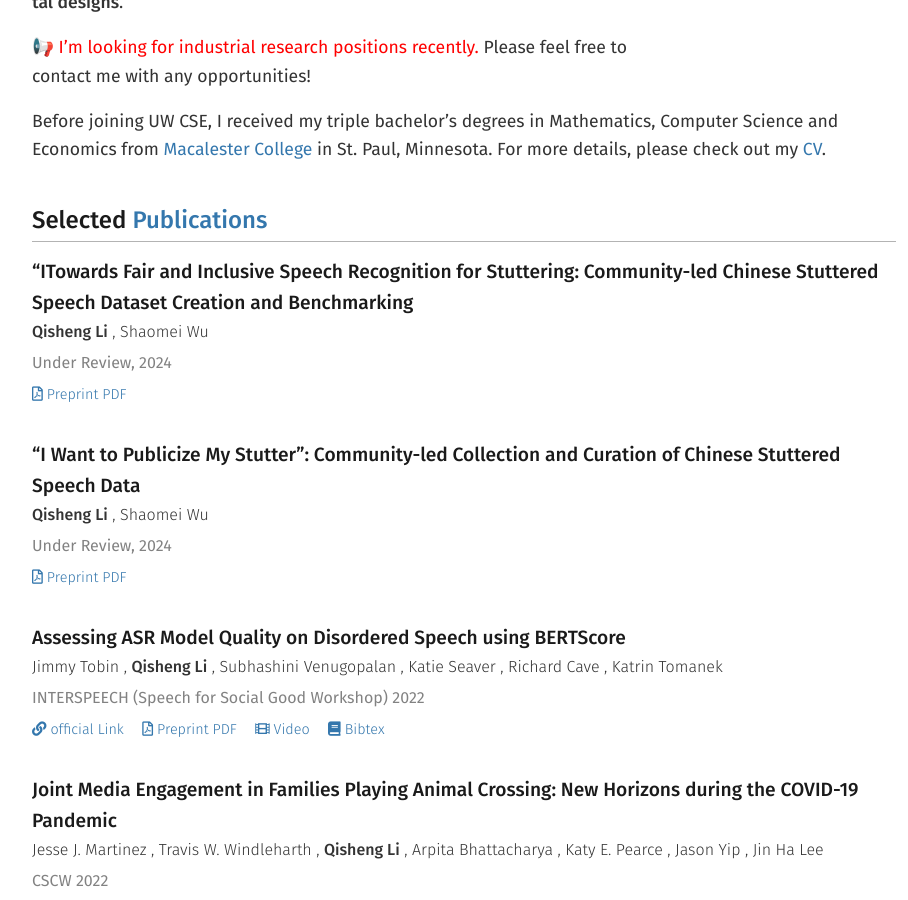
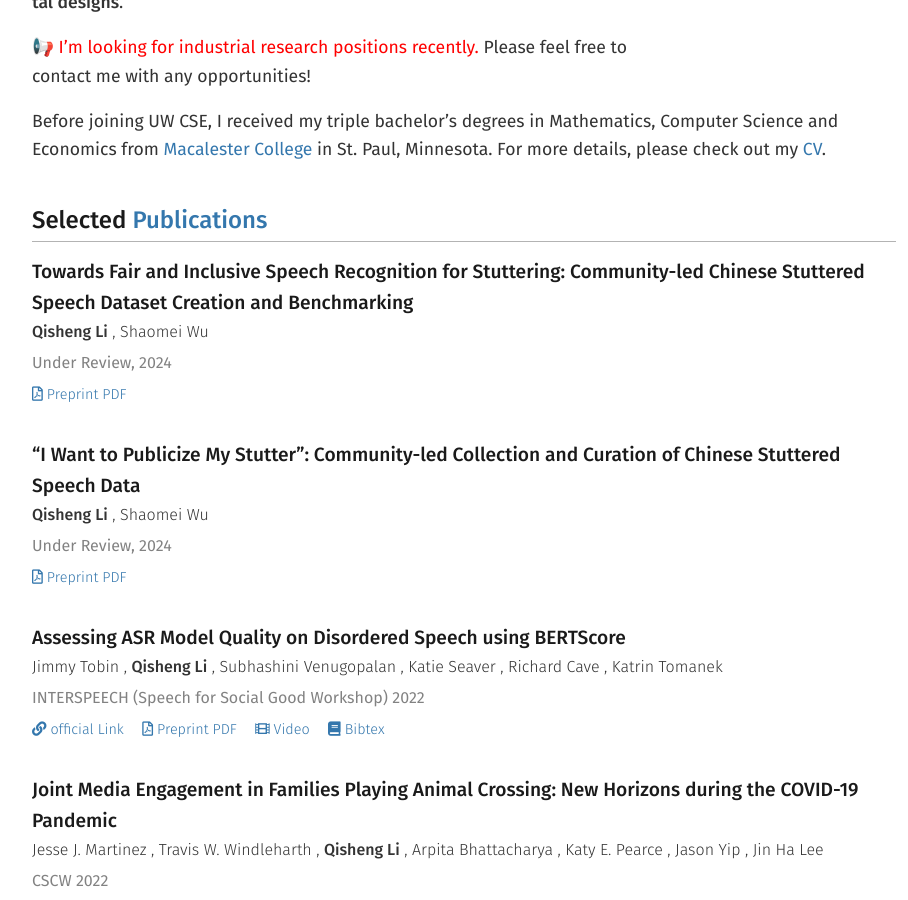
Before and after one commit to QishengLi/my_website, a Jekyll site: the page built from index.markdown, in a window 1280 px wide and 900 px high, scrolled down 519 px. Shown: the whole window, without its empty margins (176-1084 px from the left). Built offline with Jekyll 4.4.1, drawn with Linux system fonts in a browser that asks for light colours; nearby versions of some CDN libraries.

Commit message:
fix typo

```diff
--- a/_data/publications.yml
+++ b/_data/publications.yml
@@ -1,5 +1,5 @@
 - id: StammerTalk-Data
-  title: "“ITowards Fair and Inclusive Speech Recognition for Stuttering: Community-led Chinese Stuttered Speech Dataset Creation and Benchmarking"
+  title: "Towards Fair and Inclusive Speech Recognition for Stuttering: Community-led Chinese Stuttered Speech Dataset Creation and Benchmarking"
   year: 2023
   doi:
   preprint: /files/2024-StammerTalk-Data.pdf
```
Also changed, not shown: 3 other files.
